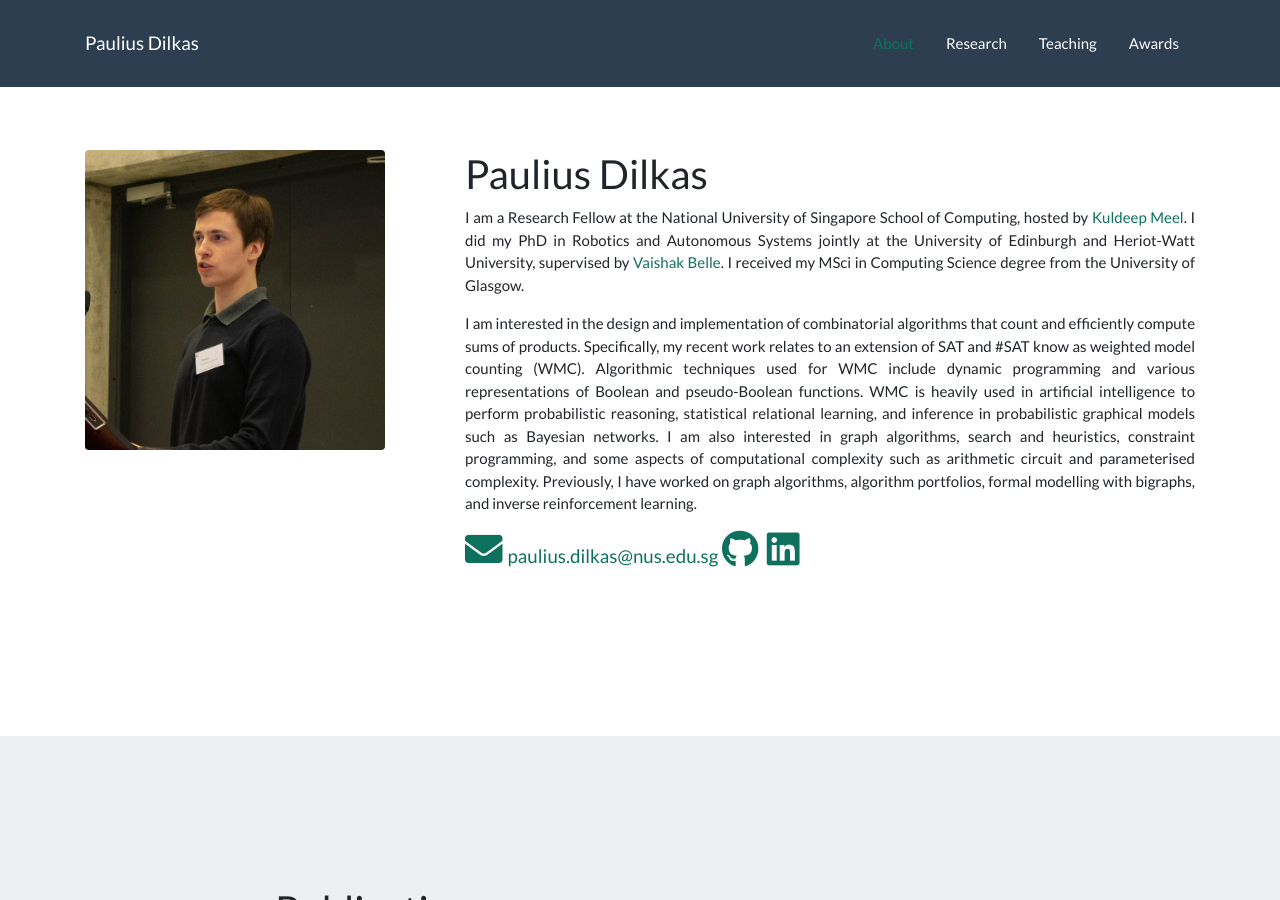
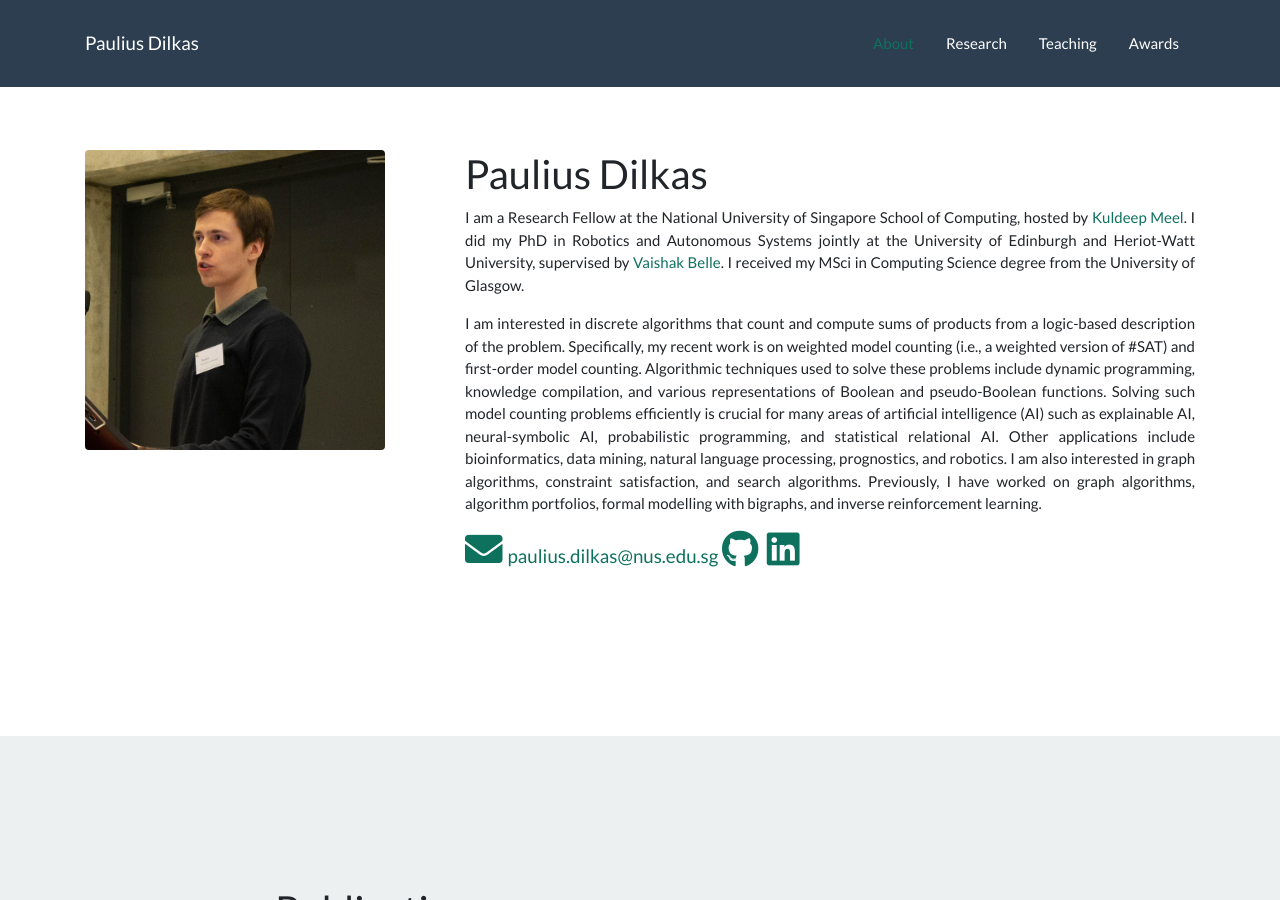
Before and after one commit to dilkas/dilkas.github.io, a Jekyll site: the page built from index.html, in a window 1280 px wide and 900 px high. Built offline with Jekyll 4.4.1, drawn with Linux system fonts in a browser that asks for light colours; nearby versions of some CDN libraries; some of the changed text lies outside the part shown.

Commit message:
Update description

```diff
--- a/_layouts/default.html
+++ b/_layouts/default.html
@@ -43,7 +43,7 @@
         <!-- Footer -->
         <footer class="py-5 bg-primary">
             <div class="container">
-                <p class="m-0 text-center text-white">Copyright &copy; Paulius Dilkas 2022</p>
+                <p class="m-0 text-center text-white">Copyright &copy; Paulius Dilkas 2023</p>
             </div>
             <!-- /.container -->
         </footer>
--- a/index.html
+++ b/index.html
@@ -11,7 +11,7 @@ layout: default
             <div class="col-lg-8 mx-auto">
                 <h2>Paulius Dilkas</h2>
                 <p class="text-justify">I am a Research Fellow at the National University of Singapore School of Computing, hosted by <a href="https://www.comp.nus.edu.sg/~meel/">Kuldeep Meel</a>. I did my PhD in Robotics and Autonomous Systems jointly at the University of Edinburgh and Heriot-Watt University, supervised by <a href="http://vaishakbelle.com/">Vaishak Belle</a>. I received my MSci in Computing Science degree from the University of Glasgow.</p>
-                <p class="text-justify">I am interested in the design and implementation of combinatorial algorithms that count and efficiently compute sums of products. Specifically, my recent work relates to an extension of SAT and #SAT know as weighted model counting (WMC). Algorithmic techniques used for WMC include dynamic programming and various representations of Boolean and pseudo-Boolean functions. WMC is heavily used in artificial intelligence to perform probabilistic reasoning, statistical relational learning, and inference in probabilistic graphical models such as Bayesian networks. I am also interested in graph algorithms, search and heuristics, constraint programming, and some aspects of computational complexity such as arithmetic circuit and parameterised complexity. Previously, I have worked on graph algorithms, algorithm portfolios, formal modelling with bigraphs, and inverse reinforcement learning.</p>
+                <p class="text-justify"> I am interested in discrete algorithms that count and compute sums of products from a logic-based description of the problem. Specifically, my recent work is on weighted model counting (i.e., a weighted version of #SAT) and first-order model counting. Algorithmic techniques used to solve these problems include dynamic programming, knowledge compilation, and various representations of Boolean and pseudo-Boolean functions. Solving such model counting problems efficiently is crucial for many areas of artificial intelligence (AI) such as explainable AI, neural-symbolic AI, probabilistic programming, and statistical relational AI. Other applications include bioinformatics, data mining, natural language processing, prognostics, and robotics. I am also interested in graph algorithms, constraint satisfaction, and search algorithms. Previously, I have worked on graph algorithms, algorithm portfolios, formal modelling with bigraphs, and inverse reinforcement learning.</p>
                 <p class="lead">
                     <a href="mailto:paulius.dilkas@nus.edu.sg"><i class="fas fa-envelope fa-2x"></i>paulius.dilkas@nus.edu.sg</a>
                     <a href="https://github.com/dilkas"><i class="fab fa-github fa-2x"></i></a>
```
